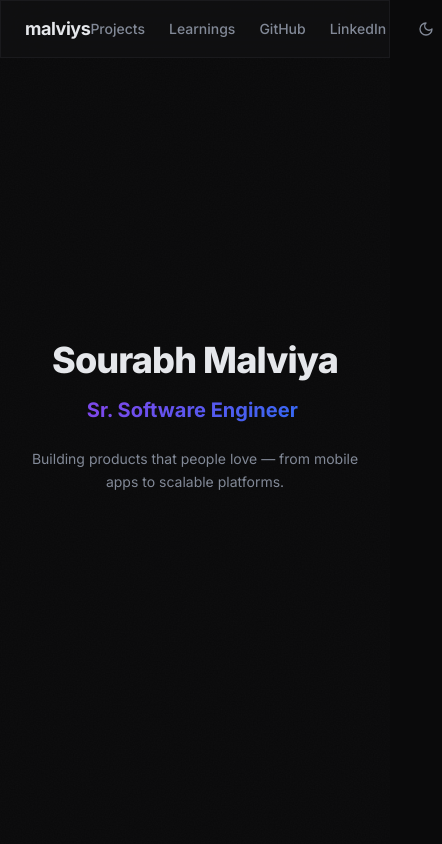
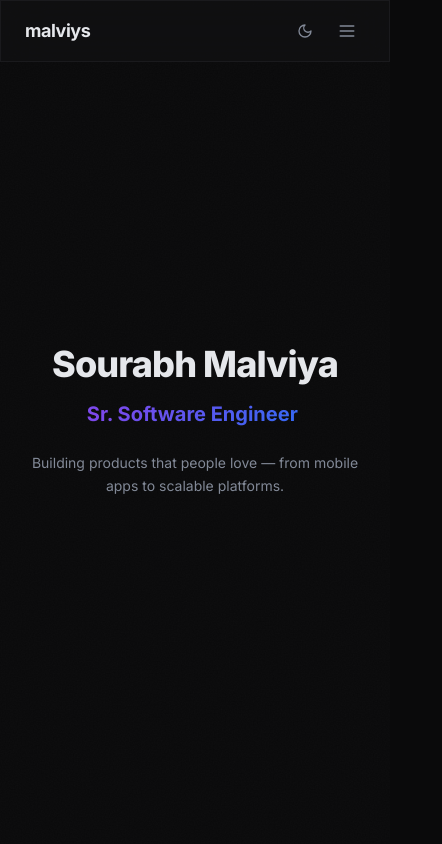
Before and after one commit to malviys/portfolio, a Next.js app: page / in a window 390 px wide. Shown: the top 844 px of the page, 442 px wide, since content can reach past the window. Built offline with nearby package versions, Linux system fonts and the light colour scheme.

Commit message:
feat: Implement a responsive mobile navigation menu with a hamburger icon and refactor header links into a data structure.

```diff
--- a/src/app/shared/header.tsx
+++ b/src/app/shared/header.tsx
@@ -1,13 +1,32 @@
 "use client";
 
+import { useState, useEffect } from "react";
 import Link from "next/link";
-import { Moon, Sun } from "lucide-react";
+import { Moon, Sun, Menu, X } from "lucide-react";
 import { useTheme } from "next-themes";
+import { usePathname } from "next/navigation";
 
 import Interactive from "@/components/ui/interactive";
 
 export default function Header() {
   const { theme, setTheme } = useTheme();
+  const [isMobileMenuOpen, setIsMobileMenuOpen] = useState(false);
+  const pathname = usePathname();
+
+  // Close mobile menu when route changes
+  useEffect(() => {
+    setIsMobileMenuOpen(false);
+  }, [pathname]);
+
+  const toggleMenu = () => setIsMobileMenuOpen(!isMobileMenuOpen);
+  const closeMenu = () => setIsMobileMenuOpen(false);
+
+  const navLinks = [
+    { href: "/#projects", label: "Projects" },
+    { href: "/blog", label: "Learnings" },
+    { href: "https://www.github.com/malviys", label: "GitHub", external: true },
+    { href: "https://www.linkedin.com/in/malviys", label: "LinkedIn", external: true },
+  ];
 
   return (
     <header className="sticky top-0 z-40 w-full glass border-b border-border/40">
@@ -19,44 +38,19 @@ export default function Header() {
           </Link>
         </Interactive>
 
-        {/* Navigation */}
-        <nav className="flex items-center gap-6">
-          <Interactive>
-            <Link
-              href="/#projects"
-              className="text-sm font-medium text-muted-foreground transition-colors hover:text-foreground"
-            >
-              Projects
-            </Link>
-          </Interactive>
-          <Interactive>
-            <Link
-              href="/blog"
-              className="text-sm font-medium text-muted-foreground transition-colors hover:text-foreground"
-            >
-              Learnings
-            </Link>
-          </Interactive>
-          <Interactive>
-            <Link
-              href="https://www.github.com/malviys"
-              target="_blank"
-              rel="noopener noreferrer"
-              className="text-sm font-medium text-muted-foreground transition-colors hover:text-foreground"
-            >
-              GitHub
-            </Link>
-          </Interactive>
-          <Interactive>
-            <Link
-              href="https://www.linkedin.com/in/malviys"
-              target="_blank"
-              rel="noopener noreferrer"
-              className="text-sm font-medium text-muted-foreground transition-colors hover:text-foreground"
-            >
-              LinkedIn
-            </Link>
-          </Interactive>
+        {/* Desktop Navigation */}
+        <nav className="hidden md:flex items-center gap-6">
+          {navLinks.map((link) => (
+            <Interactive key={link.href}>
+              <Link
+                href={link.href}
+                {...(link.external ? { target: "_blank", rel: "noopener noreferrer" } : {})}
+                className="text-sm font-medium text-muted-foreground transition-colors hover:text-foreground"
+              >
+                {link.label}
+              </Link>
+            </Interactive>
+          ))}
 
           {/* Theme toggle */}
           <button
@@ -68,7 +62,49 @@ export default function Header() {
             <Moon className="absolute left-2 top-2 h-4 w-4 rotate-90 scale-0 transition-transform dark:rotate-0 dark:scale-100" />
           </button>
         </nav>
+
+        {/* Mobile Navigation Controls */}
+        <div className="flex items-center gap-2 md:hidden">
+          {/* Theme toggle (Mobile) */}
+          <button
+            onClick={() => setTheme(theme === "dark" ? "light" : "dark")}
+            className="relative rounded-lg p-2 text-muted-foreground transition-colors hover:bg-accent hover:text-foreground"
+            aria-label="Toggle theme"
+          >
+            <Sun className="h-4 w-4 rotate-0 scale-100 transition-transform dark:-rotate-90 dark:scale-0" />
+            <Moon className="absolute left-2 top-2 h-4 w-4 rotate-90 scale-0 transition-transform dark:rotate-0 dark:scale-100" />
+          </button>
+
+          {/* Hamburger Menu Button */}
+          <button
+            onClick={toggleMenu}
+            className="rounded-lg p-2 text-muted-foreground transition-colors hover:bg-accent hover:text-foreground"
+            aria-label="Toggle mobile menu"
+            aria-expanded={isMobileMenuOpen}
+          >
+            {isMobileMenuOpen ? <X className="h-5 w-5" /> : <Menu className="h-5 w-5" />}
+          </button>
+        </div>
       </div>
+
+      {/* Mobile Menu Dropdown */}
+      {isMobileMenuOpen && (
+        <div className="md:hidden border-t border-border/40 bg-background/95 backdrop-blur supports-[backdrop-filter]:bg-background/60">
+          <nav className="flex flex-col space-y-4 px-6 py-6">
+            {navLinks.map((link) => (
+              <Link
+                key={link.href}
+                href={link.href}
+                onClick={closeMenu}
+                {...(link.external ? { target: "_blank", rel: "noopener noreferrer" } : {})}
+                className="text-sm font-medium text-foreground transition-colors hover:text-primary"
+              >
+                {link.label}
+              </Link>
+            ))}
+          </nav>
+        </div>
+      )}
     </header>
   );
 }
```
